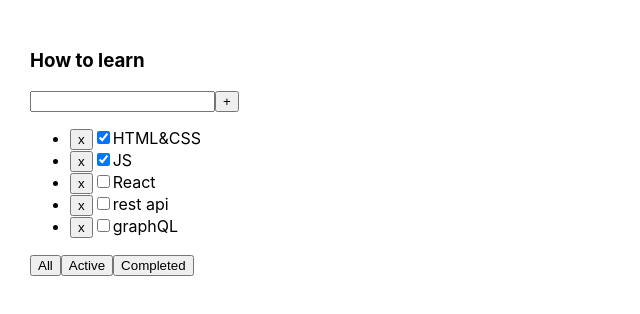
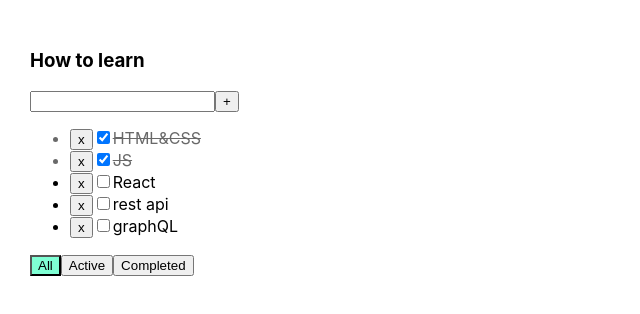
Before and after one commit to nedashkivskyios/myTodoListTypeScript, a React (Create React App) app: page / in a window 1280 px wide. Shown: the top 314 px of the page, without its empty margins (0-640 px from the left). Built offline with nearby package versions, Linux system fonts and the light colour scheme.

Commit message:
todolist 04

```diff
--- a/src/App.css
+++ b/src/App.css
@@ -6,3 +6,20 @@
 .App > div {
   margin-right: 50px;
 }
+
+.error {
+  color: red;
+}
+
+.errorInput {
+  border: 1px solid red;
+}
+
+.activeButton {
+  background-color: aquamarine;
+}
+
+.isDone {
+  color: dimgray;
+  text-decoration: line-through;
+}
--- a/src/App.tsx
+++ b/src/App.tsx
@@ -1,7 +1,7 @@
 import React, {useState} from 'react';
-import { v1 } from 'uuid';
+import {v1} from 'uuid';
 import './App.css';
-import ToDoList, {TasksPropsType} from "./ToDoList";
+import ToDoList from "./ToDoList";
 
 export type FilterType = 'all' | 'done' | 'notdone'
 
@@ -13,19 +13,31 @@ function App() {
     {id: v1(), title: "rest api", isDone: false},
     {id: v1(), title: "graphQL", isDone: false}
   ])
+  let [error, setError] = useState<string | null>(null)
 
   const removeTask = (taskId: string) => {
     const removedTasks = tasks.filter(el => el.id !== taskId)
     setTasks(removedTasks)
   }
+  const addTask = (title: string) => {
+    if (title.trim().length === 0) {
+      setError('Title is required')
+    } else {
+      let newTask = {id: v1(), title: title, isDone: false}
+      let taskForToDoList = [...tasks, newTask]
+      setTasks(taskForToDoList)
+    }
+  }
+  const changeStatus = (id: string, checked: boolean) => {
+    const findTask = tasks.find(el => el.id === id)
+    if (findTask) {
+      findTask.isDone = checked
+    }
+    setTasks([...tasks])
+  }
+
+  let [filter, setFilter] = useState<FilterType>('all')
   let filteringTasks = tasks
-  let [filter, setFilter] = useState<FilterType>('all')
-
-  const addTask = (title: string) => {
-   let  newTask = {id: v1(), title: title, isDone: false}
-    let taskForToDoList = [...tasks, newTask]
-    setTasks(taskForToDoList)
-  }
 
   if (filter === 'done') {
     filteringTasks = filteringTasks.filter(el => el.isDone)
@@ -36,7 +48,16 @@ function App() {
 
   return (
     <div className="App">
-      <ToDoList addTask={addTask} title={"How to learn"} task={filteringTasks} removeTask={removeTask} setFilter={setFilter}/>
+      <ToDoList addTask={addTask}
+                title={"How to learn"}
+                error={error}
+                task={filteringTasks}
+                changeStatus={changeStatus}
+                removeTask={removeTask}
+                setFilter={setFilter}
+                setError={setError}
+                filter={filter}
+      />
     </div>
   );
 }
--- a/src/ToDoList.tsx
+++ b/src/ToDoList.tsx
@@ -12,6 +12,10 @@ export type ToDoListPropsType = {
   removeTask: (taskId: string) => void
   setFilter: (setFilter: FilterType) => void
   addTask: (title: string) => void
+  changeStatus: (id: string, checked: boolean) => void
+  error: string | null
+  setError: (setError: string | null) => void
+  filter: FilterType
 }
 
 const ToDoList = (props: ToDoListPropsType) => {
@@ -20,11 +24,14 @@ const ToDoList = (props: ToDoListPropsType) => {
 
   const todoTitleHandler = (e: ChangeEvent<HTMLInputElement>) => {
     setTodoTitle(e.currentTarget.value)
+    props.setError(null)
   }
   const addTaskButtonHandler = () => {
     props.addTask(todoTitle)
     setTodoTitle('')
+
   }
+
   const allButtonHandler = () => {
     props.setFilter('all')
   }
@@ -34,29 +41,42 @@ const ToDoList = (props: ToDoListPropsType) => {
   const completedButtonHandler = () => {
     props.setFilter('done')
   }
-
   return (
     <div className="ToDoList">
       <h3>{props.title}</h3>
       <div>
-        <input value={todoTitle} onChange={todoTitleHandler}/>
+        <input className={props.error ? 'errorInput' : ''} value={todoTitle} onChange={todoTitleHandler}/>
         <button onClick={addTaskButtonHandler}>+</button>
+        <div className={'error'}>
+          {props.error ? props.error : ''}
+        </div>
       </div>
       <ul>
-        {props.task.map(el =>
-          <li key={el.id}>
-            <button onClick={() => props.removeTask(el.id)}>
-              x
-            </button>
-            <input type="checkbox" checked={el.isDone}/>
-            <span>{el.title}</span>
-          </li>
-        )}
+        {
+          props.task.map(el => {
+
+            const changeStatusHandler = (e: ChangeEvent<HTMLInputElement>) => {
+              const newStatusValue = e.currentTarget.checked
+              props.changeStatus(el.id, newStatusValue)
+            }
+            const removeTaskHandler = () => {
+              props.removeTask(el.id)
+            }
+
+            return <li className={el.isDone ? 'isDone' : ''} key={el.id}>
+                <button onClick={removeTaskHandler}>
+                  x
+                </button>
+                <input onChange={changeStatusHandler} type="checkbox" checked={el.isDone}/>
+                <span>{el.title}</span>
+              </li>
+          })
+        }
       </ul>
       <div>
-        <button onClick={allButtonHandler}>All</button>
-        <button onClick={activeButtonHandler}>Active</button>
-        <button onClick={completedButtonHandler}>Completed</button>
+        <button className={props.filter === 'all' ? 'activeButton' : ''} onClick={allButtonHandler}>All</button>
+        <button className={props.filter === 'notdone' ? 'activeButton' : ''} onClick={activeButtonHandler}>Active</button>
+        <button className={props.filter === 'done' ? 'activeButton' : ''} onClick={completedButtonHandler}>Completed</button>
       </div>
     </div>
   )
```
Also changed, not shown: package.json (+7 -1 lines), 1 other file (tests, documents, lock files or other folders).
